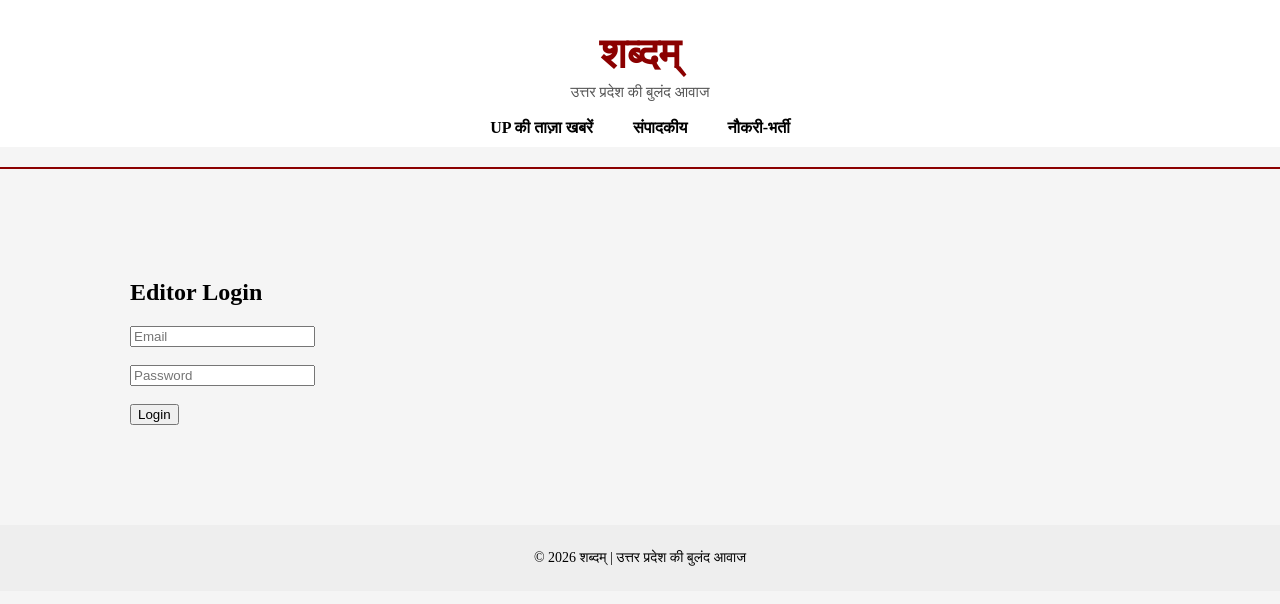
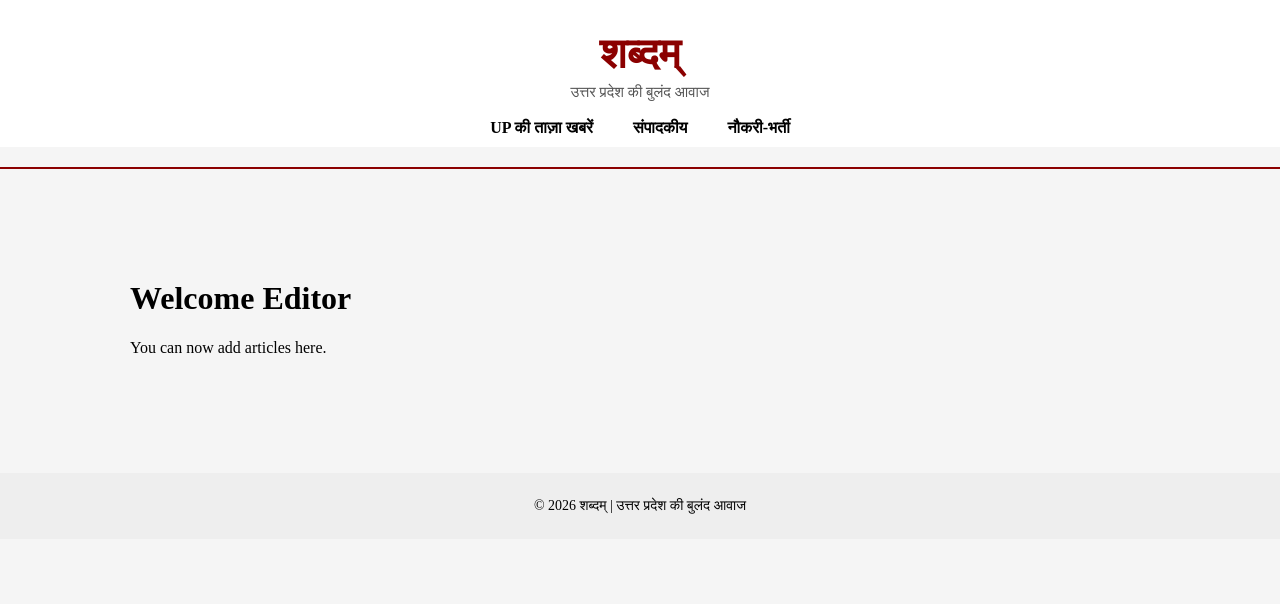
Before and after one commit to mbaitha4/shabadam-up, a Next.js app: page /admin in a window 1280 px wide. Shown: the top 604 px of the page. Built offline with nearby package versions, Linux system fonts and the light colour scheme.

Commit message:
Update page.tsx

```diff
--- a/app/admin/page.tsx
+++ b/app/admin/page.tsx
@@ -1,80 +1,8 @@
-"use client";
-
-import { useState } from "react";
-
 export default function AdminPage() {
-  const [loggedIn, setLoggedIn] = useState(false);
-  const [email, setEmail] = useState("");
-  const [password, setPassword] = useState("");
-
-  const [title, setTitle] = useState("");
-  const [content, setContent] = useState("");
-  const [image, setImage] = useState("");
-
-  const login = async () => {
-    const res = await fetch("/api/login", {
-      method: "POST",
-      body: JSON.stringify({ email, password }),
-    });
-
-    const data = await res.json();
-
-    if (data.success) {
-      setLoggedIn(true);
-    } else {
-      alert("Wrong credentials");
-    }
-  };
-
-  const publish = async () => {
-    await fetch("/api/news", {
-      method: "POST",
-      body: JSON.stringify({ title, content, image }),
-    });
-
-    alert("Article Published");
-  };
-
-  if (!loggedIn) {
-    return (
-      <div style={{ padding: 40 }}>
-        <h2>Editor Login</h2>
-        <input
-          placeholder="Email"
-          onChange={(e) => setEmail(e.target.value)}
-        />
-        <br /><br />
-        <input
-          type="password"
-          placeholder="Password"
-          onChange={(e) => setPassword(e.target.value)}
-        />
-        <br /><br />
-        <button onClick={login}>Login</button>
-      </div>
-    );
-  }
-
   return (
     <div style={{ padding: 40 }}>
-      <h2>Add Article</h2>
-      <input
-        placeholder="Title"
-        onChange={(e) => setTitle(e.target.value)}
-      />
-      <br /><br />
-      <textarea
-        placeholder="Content"
-        rows={6}
-        onChange={(e) => setContent(e.target.value)}
-      />
-      <br /><br />
-      <input
-        placeholder="Image URL"
-        onChange={(e) => setImage(e.target.value)}
-      />
-      <br /><br />
-      <button onClick={publish}>Publish</button>
+      <h1>Welcome Editor</h1>
+      <p>You can now add articles here.</p>
     </div>
   );
 }
```
